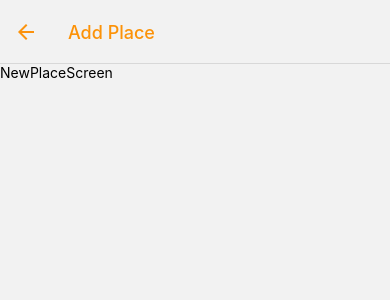
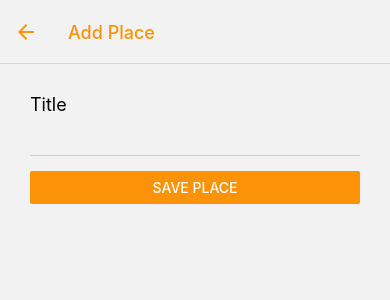
Before and after one commit to samudraarq/rn-places, a React Native app: screen /NewPlace in a window 390 px wide. Shown: the top 300 px of the page. Built offline with nearby package versions, Linux system fonts and the light colour scheme.

Commit message:
install redux

```diff
--- a/App.js
+++ b/App.js
@@ -1,10 +1,21 @@
 import { NavigationContainer } from "@react-navigation/native";
 import PlacesNavigator from "./navigation/PlacesNavigator";
+import { createStore, combineReducers, applyMiddleware } from "redux";
+import { Provider } from "react-redux";
+import thunk from "redux-thunk";
+
+import placesReducer from "./store/places-reducer";
 
 export default function App() {
+  const rootReducer = combineReducers({
+    places: placesReducer,
+  });
+  const store = createStore(rootReducer, applyMiddleware(thunk));
   return (
-    <NavigationContainer>
-      <PlacesNavigator />
-    </NavigationContainer>
+    <Provider store={store}>
+      <NavigationContainer>
+        <PlacesNavigator />
+      </NavigationContainer>
+    </Provider>
   );
 }
--- /dev/null
+++ b/models/place.js
@@ -0,0 +1,7 @@
+class Place {
+  constructor(id, title) {
+    this.id = id;
+    this.title = title;
+  }
+}
+export default Place;
--- a/package.json
+++ b/package.json
@@ -19,7 +19,10 @@
     "react-native-safe-area-context": "3.3.2",
     "react-native-screens": "~3.10.1",
     "react-native-web": "0.17.1",
-    "react-navigation-header-buttons": "^9.0.1"
+    "react-navigation-header-buttons": "^9.0.1",
+    "react-redux": "^7.2.6",
+    "redux": "^4.1.2",
+    "redux-thunk": "^2.4.1"
   },
   "devDependencies": {
     "@babel/core": "^7.12.9"
--- a/screens/NewPlaceScreen.js
+++ b/screens/NewPlaceScreen.js
@@ -1,14 +1,65 @@
-import React from "react";
-import { StyleSheet, Text, View } from "react-native";
+import React, { useState } from "react";
+import {
+  ScrollView,
+  StyleSheet,
+  Button,
+  Text,
+  View,
+  TextInput,
+} from "react-native";
+import { useDispatch } from "react-redux";
 
-const NewPlaceScreen = () => {
+import Colors from "../constants/Colors";
+import * as placesActions from "../store/places-actions";
+
+const NewPlaceScreen = (props) => {
+  const [titleValue, setTitleValue] = useState("");
+
+  const dispatch = useDispatch();
+
+  const titleChangeHandler = (text) => {
+    setTitleValue(text);
+  };
+
+  const savePlaceHandler = () => {
+    dispatch(placesActions.addPlace(titleValue));
+    props.navigation.goBack();
+  };
+
   return (
-    <View>
-      <Text>NewPlaceScreen</Text>
-    </View>
+    <ScrollView>
+      <View style={styles.form}>
+        <Text style={styles.label}>Title</Text>
+        <TextInput
+          style={styles.textInput}
+          onChangeText={titleChangeHandler}
+          value={titleValue}
+        />
+        <Button
+          title="Save Place"
+          color={Colors.primary}
+          onPress={savePlaceHandler}
+        />
+      </View>
+    </ScrollView>
   );
 };
 
 export default NewPlaceScreen;
 
-const styles = StyleSheet.create({});
+const styles = StyleSheet.create({
+  form: {
+    margin: 30,
+  },
+  label: {
+    fontSize: 18,
+    marginBottom: 15,
+  },
+  textInput: {
+    borderBottomColor: "#ccc",
+    borderBottomWidth: 1,
+    marginBottom: 15,
+    paddingVertical: 4,
+    paddingHorizontal: 2,
+  },
+});
--- /dev/null
+++ b/store/places-actions.js
@@ -0,0 +1,5 @@
+export const ADD_PLACE = "ADD_PLACE";
+
+export const addPlace = (title) => {
+  return { type: ADD_PLACE, placeData: { title: title } };
+};
--- /dev/null
+++ b/store/places-reducer.js
@@ -0,0 +1,18 @@
+import { ADD_PLACE } from "./places-actions";
+import Place from "../models/place";
+
+const initialState = {
+  places: [],
+};
+
+export default (state = initialState, action) => {
+  switch (action.type) {
+    case ADD_PLACE:
+      const newPlace = new Place(new Date().toString(), action.placeData.title);
+      return {
+        places: state.places.concat(newPlace),
+      };
+    default:
+      return state;
+  }
+};
```
Also changed, not shown: 1 other file (tests, documents, lock files or other folders).
